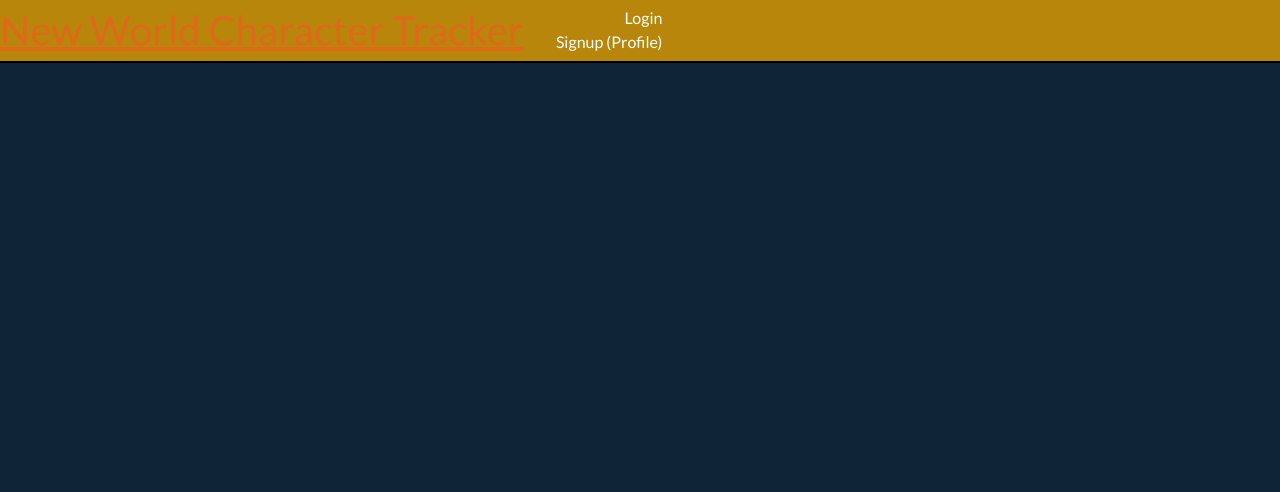
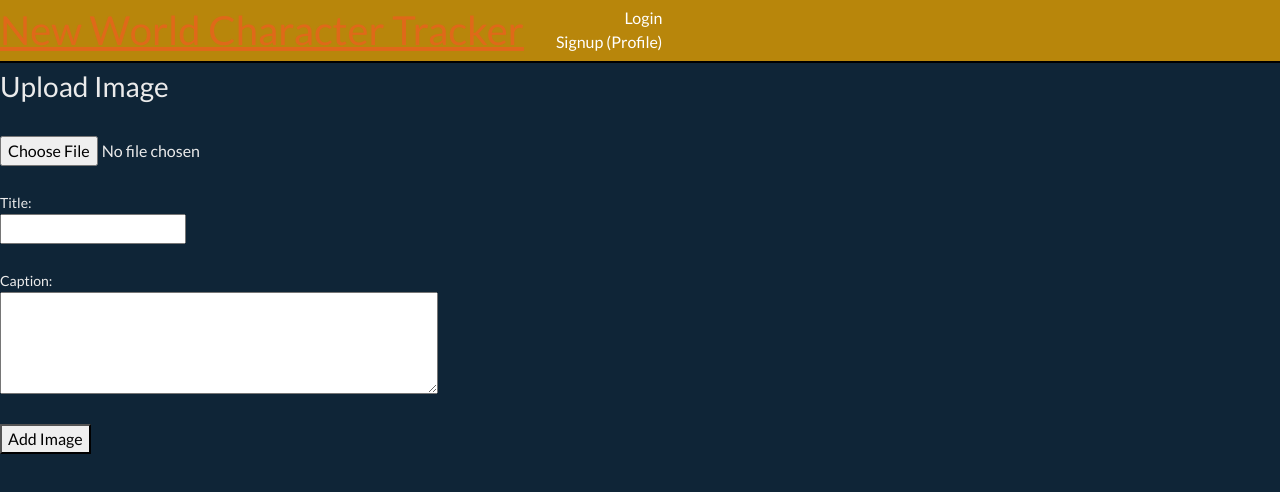
Before and after one commit to CajunTech/mmo-char-tracker-fe, a React (Create React App) app: page /user/newimage in a window 1280 px wide. Shown: the top 492 px of the page. Built offline with nearby package versions, Linux system fonts and the light colour scheme; no server answers.

Commit message:
image file upload, capture link, and send all information to DB working

```diff
--- a/src/App.js
+++ b/src/App.js
@@ -6,7 +6,8 @@
 import Profile from './components/Profile';
 import Login from './components/Login';
 import NewCharacter from './components/NewCharacter';
-import "bootswatch/dist/superhero/bootstrap.min.css"
+import NewImage from './components/NewImage';
+import 'bootswatch/dist/superhero/bootstrap.min.css';
 import './App.css';
 let BASE_URL = '';
 if (!process.env.NODE_ENV || process.env.NODE_ENV === 'development') {
@@ -29,6 +30,7 @@
 			displayName: '',
 			userProfile: null,
 			userCharacters: [],
+			currentImageLink: null
 		};
 	}
 
@@ -67,6 +69,9 @@
 				localStorage.setItem('user', users.user.username);
 			})
 			.then(() => {
+				this.getProfile();
+			})
+			.then(() => {
 				this.setState({ currentUser: this.state.username });
 			})
 			.then(() => {
@@ -75,7 +80,10 @@
 			})
 			.then(() => {
 				this.setState({ isLoggedIn: true });
-			}).then(() => {this.getProfile()})
+			})
+			.then(() => {
+				this.getProfile();
+			})
 			.catch((error) => {
 				console.log(BASE_URL);
 				console.log(error);
@@ -100,6 +108,9 @@
 				localStorage.setItem('user', users.user.username);
 			})
 			.then(() => {
+				this.getProfile();
+			})
+			.then(() => {
 				this.setState({ currentUser: this.state.username });
 			})
 			.then(() => {
@@ -108,7 +119,7 @@
 			})
 			.then(() => {
 				this.setState({ isLoggedIn: true });
-			}).then(() => {this.getProfile()})
+			})
 			.catch((error) => {
 				console.log(error);
 			});
@@ -137,6 +148,23 @@
 			return <Redirect to="/" />;
 		});
 	};
+	createNewImage = (e) => {
+		e.preventDefault();
+		console.log(e)
+		const data = {
+			imageOwner : localStorage.user,
+			imageLink : this.state.currentImageLink,
+			imageName : e.target[0].value ,
+			imageCaption: e.target[1].value
+		};
+		axios.post(`${BASE_URL}/user/newimage`, data).then(() => {
+			return <Redirect to="/" />;
+		});
+	};
+
+	setImage = (link) => {
+		this.setState({currentImageLink: link.split(' ').join('+')})
+	}
 
 	render() {
 		return (
@@ -187,6 +215,17 @@
 						/>
 					)}
 				/>
+				<Route
+					path="/user/newimage"
+					render={(routerProps) => (
+						<NewImage
+							{...routerProps}
+							{...this.state}
+							createNewImage={this.createNewImage}
+							setImage={this.setImage}
+						/>
+					)}
+				/>
 			</div>
 		);
 	}
--- /dev/null
+++ b/src/components/NewImage.js
@@ -0,0 +1,54 @@
+import React from 'react';
+import S3FileUpload from 'react-s3';
+
+
+export default function NewImage(props) {
+
+	const config = {
+		bucketName: 'nwchars',
+		// dirName: '',
+		region: 'us-east-2',
+		accessKeyId: 'AKIAZJ5Z5HGAS742ZQMD',
+		secretAccessKey: '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',
+	};
+
+	const upload = (e) => {
+		S3FileUpload.uploadFile(e.target.files[0], config)
+			.then((data) => {
+				console.log(data.location);
+				props.setImage(data.location)
+			})
+			.catch((err) => {
+				alert(err);
+			});
+	};
+
+	return (
+		<div>
+			<h3>Upload Image</h3>
+			<br />
+			<input type="file" onChange={upload} />
+			<br />
+			<br />
+			<form onSubmit={props.createNewImage}>
+				<label>Title: </label>
+				<br />
+				<input type="text" name="imageTitle" autoComplete="off" />
+				<br />
+				<br />
+				<label>Caption: </label>
+				<br />
+				<textarea
+					id="caption"
+					name="imageCaption"
+					rows="4"
+					cols="50"
+					autoComplete="off"
+				/>
+				<br />
+				<br />
+				<button>Add Image</button>
+			</form>
+		</div>
+	);
+}
--- a/src/components/Profile.js
+++ b/src/components/Profile.js
@@ -1,6 +1,6 @@
 import React from 'react';
 import { Link } from 'react-router-dom';
-import Uploading from './Uploading'
+
 
 export default function Profile(props) {
 	console.log(props.userCharacters.data);
@@ -32,7 +32,9 @@
 					})}
 				</tbody>
 			</table>
-			<Uploading />
+			<Link to={"/user/newimage"}>
+				<p>Upload New Image</p>
+				</Link>
             <img src="https://nwchars.s3.us-east-2.amazonaws.com/18.png"/>
 		</div>
 	);
--- a/src/components/Signup.js
+++ b/src/components/Signup.js
@@ -1,6 +1,10 @@
 import React from 'react';
+import { Redirect } from 'react-router-dom';
 
 export default function Signup(props) {
+	if (props.isLoggedIn) {
+		return <Redirect to={'/user/profile'} />;
+	}
 	return (
 		<div className="signupPage">
 			<form onSubmit={props.handleSignup} className="signupForm">
```
